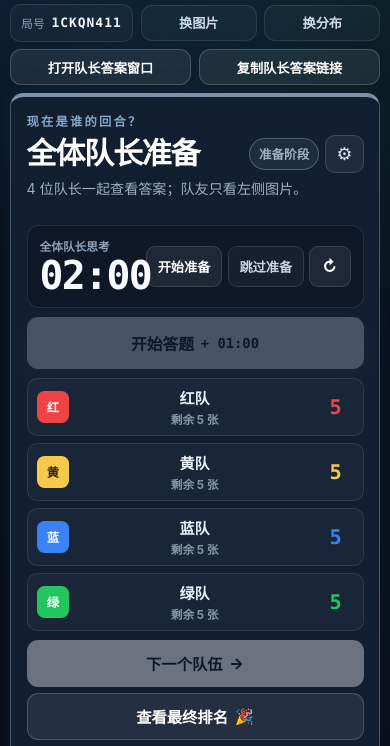
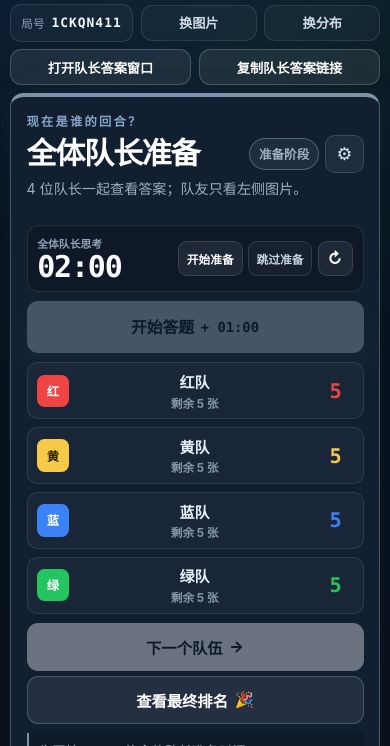
Before and after one commit to DeliChen1121/codenames-pictures, a website with bundled scripts: page play.html in a window 390 px wide. Shown: the part 95-841 px from the top of the page. Built offline with nearby package versions, Linux system fonts and the light colour scheme.

Commit message:
Tune the default game layout

```diff
--- a/app.js
+++ b/app.js
@@ -18,10 +18,10 @@ import {
 
 const view = document.body.dataset.view;
 const DEFAULT_TIMER_SECONDS = Object.freeze({ prep: 120, clue: 30, guess: 60 });
-const FONT_SIZE_KEY = "codenames-four-teams:font-size-v2";
-const DEFAULT_FONT_SIZE_PRESET = "standard";
-const FONT_SIZE_PRESETS = Object.freeze({ standard: 15, large: 18, huge: 21, giant: 24 });
-const FONT_SIZE_NAMES = Object.freeze({ standard: "标准", large: "大", huge: "超大", giant: "特大" });
+const FONT_SIZE_KEY = "codenames-four-teams:font-size-v3";
+const DEFAULT_FONT_SIZE_PRESET = "large";
+const FONT_SIZE_PRESETS = Object.freeze({ small: 13, standard: 14, large: 15, huge: 18 });
+const FONT_SIZE_NAMES = Object.freeze({ small: "小", standard: "标准", large: "大", huge: "超大" });
 let fontSizePreset = loadFontSizePreset();
 const timerPresets = {
   prep: { label: "全体队长思考" },
@@ -435,7 +435,7 @@ function setupMaster() {
 
 function setupPlay() {
   const timerSettingsKey = "codenames-four-teams:timer-settings-v1";
-  const sidebarWidthKey = "codenames-four-teams:sidebar-width-v1";
+  const sidebarWidthKey = "codenames-four-teams:sidebar-width-v2";
   let timerSettings = loadTimerSettings();
   let seed = getSeedFromUrl() || createGameCode();
   let imageRevision = getImageRevisionFromUrl() ?? 0;
@@ -1432,7 +1432,7 @@ function setupPlay() {
         prepSeconds: { type: "integer", minimum: 15, maximum: 3600 },
         clueSeconds: { type: "integer", minimum: 5, maximum: 3600 },
         guessSeconds: { type: "integer", minimum: 5, maximum: 3600 },
-        fontSize: { type: "string", enum: ["standard", "large", "huge", "giant"] }
+        fontSize: { type: "string", enum: ["small", "standard", "large", "huge"] }
       },
       required: ["prepSeconds", "clueSeconds", "guessSeconds"],
       additionalProperties: false
--- a/play.html
+++ b/play.html
@@ -115,10 +115,10 @@
           <span><strong>界面字体</strong><small>同时放大按钮与主持人控制区</small></span>
           <span class="time-input">
             <select id="settings-font-size">
-              <option value="standard">标准（默认）</option>
-              <option value="large">大</option>
+              <option value="small">小</option>
+              <option value="standard">标准</option>
+              <option value="large">大（默认）</option>
               <option value="huge">超大</option>
-              <option value="giant">特大</option>
             </select>
           </span>
         </label>
--- a/styles.css
+++ b/styles.css
@@ -1863,7 +1863,7 @@ body.is-resizing-sidebar {
 /* Larger live controls */
 
 .game-layout {
-  --sidebar-width: clamp(24rem, 31vw, 30rem);
+  --sidebar-width: clamp(23rem, 28vw, 28rem);
 }
 
 .host-sidebar {
@@ -1897,30 +1897,31 @@ body.is-resizing-sidebar {
 }
 
 .host-sidebar .timer {
-  gap: 0.7rem;
-  padding: 0.75rem 0.8rem;
+  grid-template-columns: minmax(4.7rem, 1fr) auto;
+  gap: 0.5rem;
+  padding: 0.58rem 0.65rem;
 }
 
 .timer-copy span {
-  font-size: 0.78rem;
+  font-size: 0.72rem;
 }
 
 .host-sidebar .timer-copy strong {
-  margin-top: 0.12rem;
-  font-size: clamp(2.65rem, 3.4vw, 3.35rem);
+  margin-top: 0.08rem;
+  font-size: clamp(2rem, 2.35vw, 2.4rem);
 }
 
 .host-sidebar .timer-toggle,
 .host-sidebar .timer-skip {
-  min-width: 5.1rem;
-  min-height: 2.75rem;
-  padding-inline: 0.65rem;
-  font-size: 0.88rem;
+  min-width: 4.3rem;
+  min-height: 2.35rem;
+  padding-inline: 0.5rem;
+  font-size: 0.78rem;
 }
 
 .host-sidebar .icon-button {
-  width: 2.75rem;
-  min-height: 2.75rem;
+  width: 2.35rem;
+  min-height: 2.35rem;
 }
 
 .button-answer {
```
Also changed, not shown: README.md.
